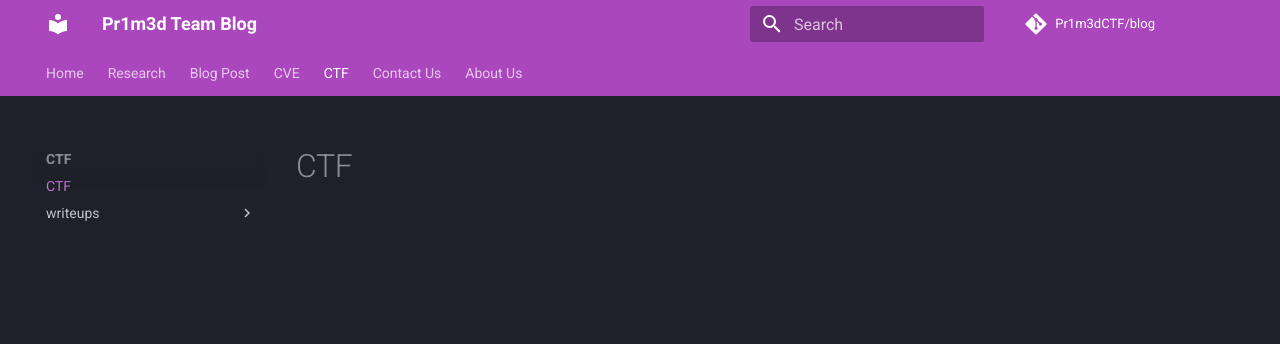
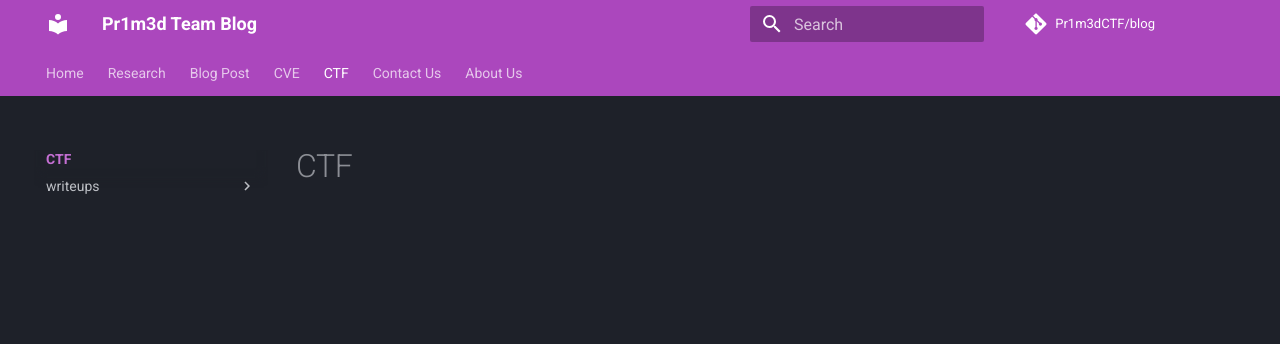
Before and after one commit to Pr1m3dCTF/blog, an MkDocs documentation site: the page built from docs/CTF/index.md, in a window 1280 px wide. Shown: the top 344 px of the page. Built offline with MkDocs 1.6.1 and Material for MkDocs 9.7.7, drawn with Linux system fonts in a browser that asks for light colours; comment, search, counter and statistics services are not loaded.

Commit message:
navigation index fix

```diff
--- a/mkdocs.yml
+++ b/mkdocs.yml
@@ -21,6 +21,13 @@ theme:
     - navigating.sections
     - search.suggest
     - search.highlight
+    - search.share
+    - navigation.path
+    - navigation.top
+    - navigation.indexes
+    - content.code.copy
+    - content.code.select
+
 
 markdown_extensions:
   - pymdownx.highlight:
```
